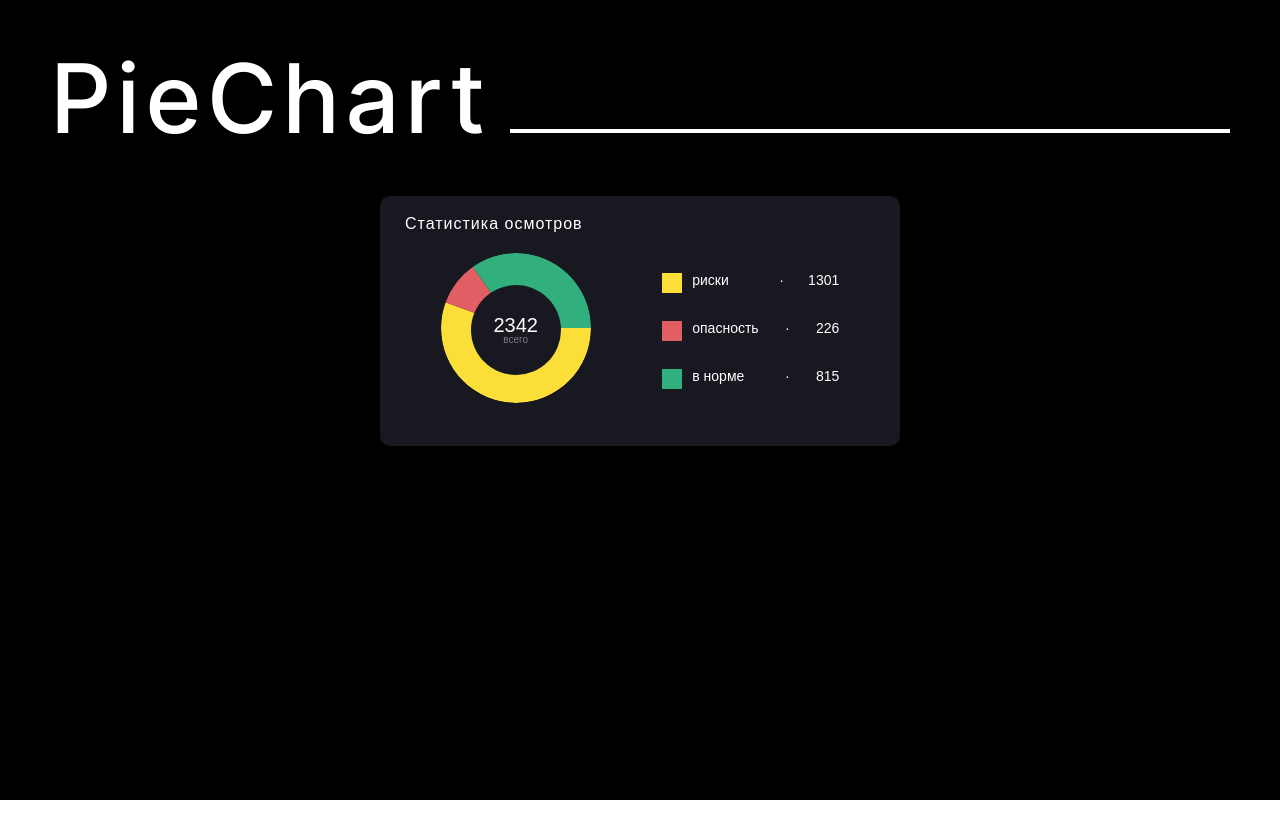
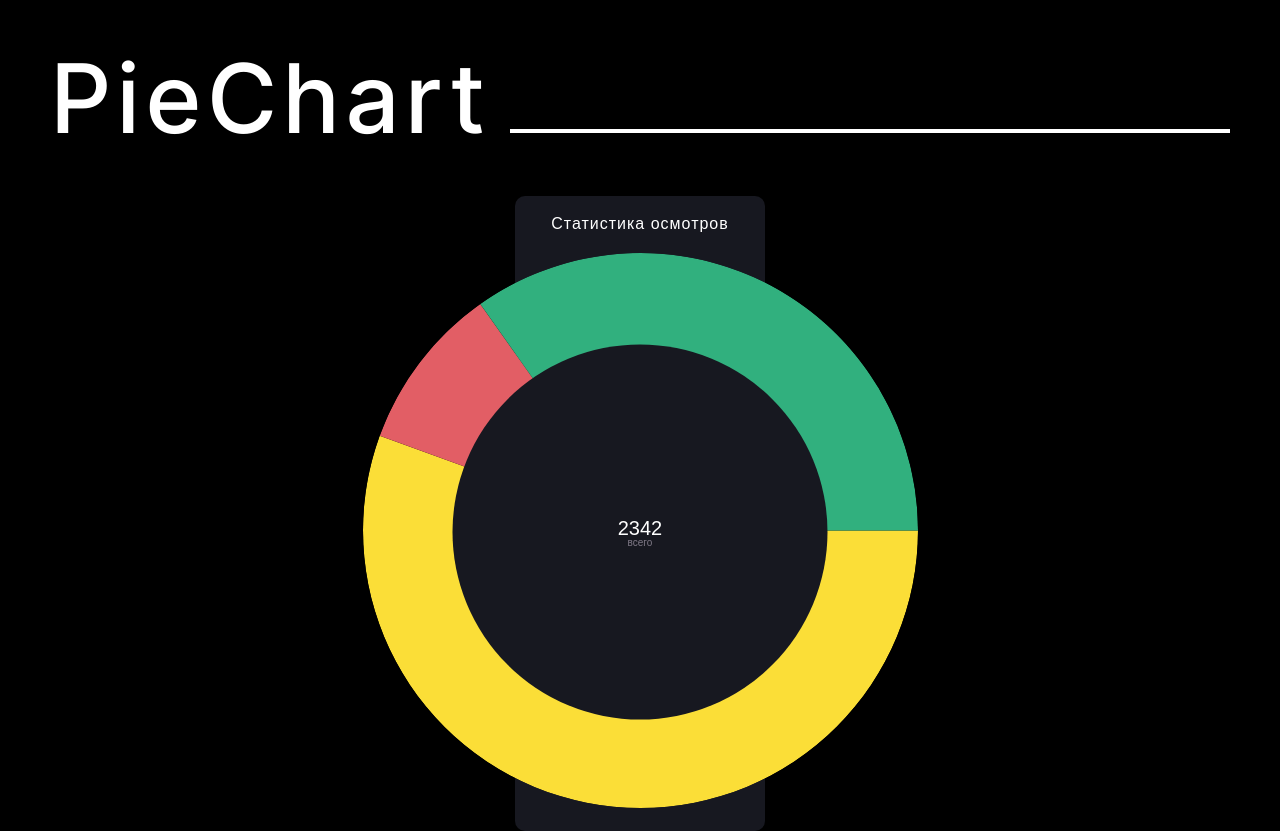
Before and after one commit to SalatSR/quasardiagrams, a React (Create React App) app: page / in a window 1280 px wide. Before the commit the page ends 800 px from the top, so only its background shows below. Built offline with nearby package versions, Linux system fonts and the light colour scheme.

Commit message:
feat: добавлен хук слежения за изменением размера экрана

```diff
--- a/src/components/Diagramma/Diagramma.js
+++ b/src/components/Diagramma/Diagramma.js
@@ -1,34 +1,51 @@
 import './Diagramma.css';
 import { useEffect, useState } from 'react';
+import useWindowDimensions from './../../hooks/windowDimensions'
 
 function Diagramma({ data, state }) {
 
   /** Сумма показателей */
   const [totalNumberOfPeople, setTotalNumberOfPeople] = useState(null);
   /** Длина катета квадрата описывающий диаграмму */
-  const [sideOfOutterSquare, setsideOfOutterSquare] = useState(null);
+  const [sideOfOutterSquare, setSideOfOutterSquare] = useState(null);
   /** Длина катета квадрата описывающего пустоту в диаграмме */
-  const [sideOfInnerSquare, setsideOfInnerSquare] = useState(null);
+  const [sideOfInnerSquare, setSideOfInnerSquare] = useState(null);
   /** Центр квадратов */
   const [centerDiag, setCenterDiag] = useState(null);
+  /** Получаем ширину и высоту окна */
+  const { width } = useWindowDimensions();
 
-  /** Вычисляем ширину, высоту и центр, необходимые для отрисовки диаграммы */
+  /** Отслеживаем изменение ширины окна */
   useEffect(() => {
 
-    /** Считаем центр квадратов */
+    if (width <= 550) {
+      setSideOfOutterSquare(150);
+      setSideOfInnerSquare(90);
+    }
+    if (width >= 551 && width <= 800) {
+      setSideOfOutterSquare(285);
+      setSideOfInnerSquare(185);
+    }
+    if (width >= 801 && width <= 1278) {
+      setSideOfOutterSquare(420);
+      setSideOfInnerSquare(280);
+    }
+    if (width >= 1280) {
+      setSideOfOutterSquare(555);
+      setSideOfInnerSquare(375);
+    }
+
+  }, [width]);
+
+  /** Вычисляем центр диаграммы */
+  useEffect(() => {
+
     function calcCenterDiag() {
       setCenterDiag(sideOfOutterSquare / 2)
     }
+    calcCenterDiag(sideOfOutterSquare);
 
-    if (state === 2) {
-      calcCenterDiag(setsideOfOutterSquare(285));
-      setsideOfInnerSquare(185)
-    } else {
-      calcCenterDiag(setsideOfOutterSquare(150));
-      setsideOfInnerSquare(90)
-    }
-
-  }, [state, sideOfOutterSquare, centerDiag])
+  }, [sideOfOutterSquare])
 
   /** Отрисовываем диаграмму */
   useEffect(() => {
--- /dev/null
+++ b/src/hooks/windowDimensions.js
@@ -0,0 +1,21 @@
+import { useState, useEffect } from 'react';
+
+function getWindowDimensions() {
+  const { innerWidth: width, innerHeight: height } = window;
+  return {
+    width,
+    height
+  };
+}
+
+export default function useWindowDimensions() {
+  const [windowDimensions, setWindowDimensions] = useState(getWindowDimensions());
+  useEffect(() => {
+    function handleResize() {
+      setWindowDimensions(getWindowDimensions());
+    }
+    window.addEventListener('resize', handleResize);
+    return () => window.removeEventListener('resize', handleResize);
+  }, []);
+  return windowDimensions;
+}
--- a/src/utils/initialData.js
+++ b/src/utils/initialData.js
@@ -20,4 +20,4 @@ export let initialData = [
   },
 ];
 
-export let sectionState = 1;
+export let sectionState = 0;
```
